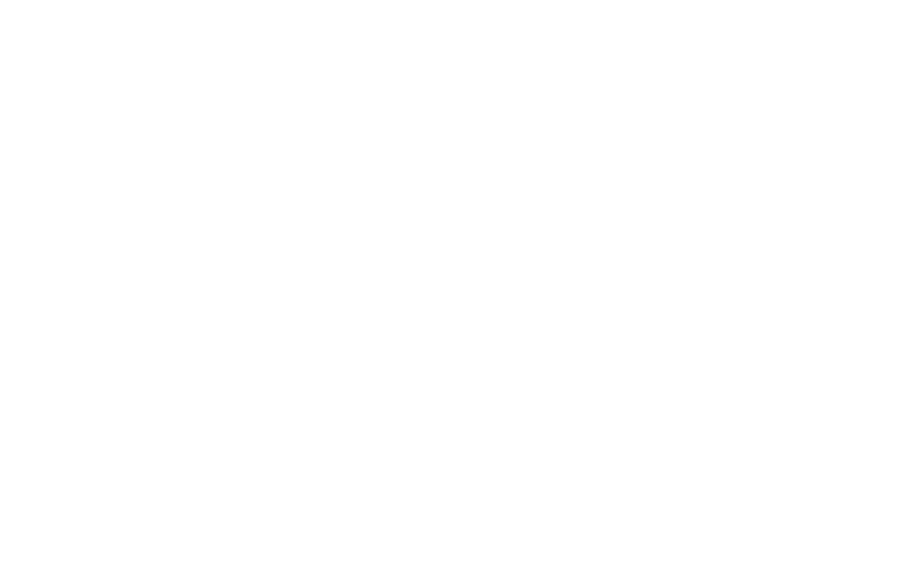
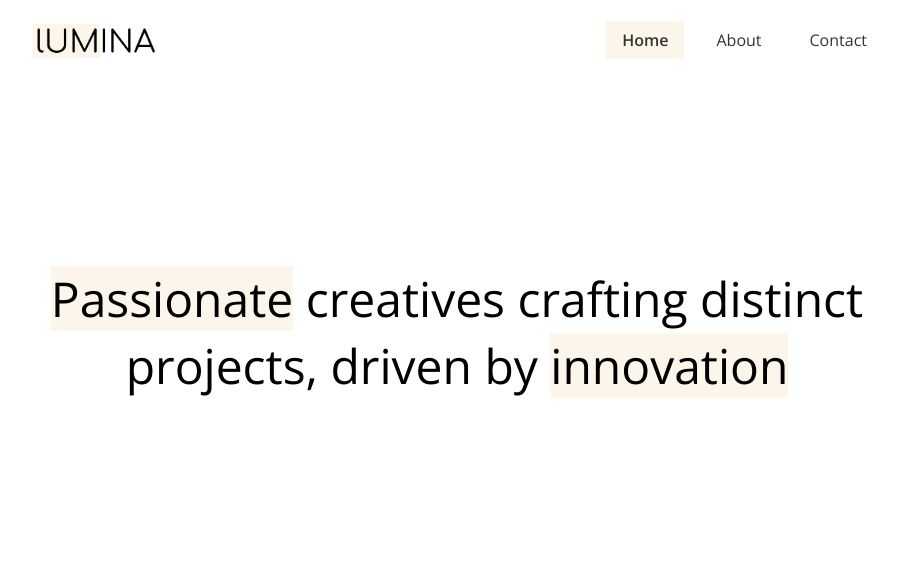
Before and after one commit to rasangelie/lumina-creative, a plain HTML site: page index.html in a window 1280 px wide. Shown: the whole page, without its empty margins (183-1081 px from the left). Drawn offline with nearby package versions, Linux system fonts and the light colour scheme.

Commit message:
feat: add header and section

```diff
--- a/css/styles.css
+++ b/css/styles.css
@@ -2,6 +2,13 @@
   margin: 0;
   padding: 0;
   box-sizing: border-box;
+}
+
+:root {
+  --primary-color: #fcf5e9;
+  --container-normal: 1100px;
+  --container-wide: 1400px;
+  --container-narrow: 900px;
 }
 
 body {
@@ -21,3 +28,88 @@
 img {
   max-width: 100%;
 }
+
+/*Utility Classes*/
+.bg-primary {
+  background: var(--primary-color);
+}
+
+/*Container*/
+.container {
+  max-width: var(--container-normal);
+  margin: 0 auto;
+  padding: 0 1.5rem;
+  /* background-color: aqua; */
+}
+
+.container-lg {
+  max-width: var(--container-wide);
+}
+
+.container-sm {
+  max-width: var(--container-narrow);
+}
+
+/* Header */
+
+.header {
+  margin: 1.5rem auto;
+}
+
+.header .logo {
+  width: 130px;
+}
+
+.header .header-flex {
+  display: flex;
+  justify-content: space-between;
+  align-items: center;
+}
+
+.header .main-menu {
+  display: flex;
+  gap: 1rem;
+}
+
+.header .main-menu a {
+  padding: 0.5rem 1rem;
+}
+
+.header .main-menu a:hover {
+  background: var(--primary-color);
+}
+
+.current {
+  background: var(--primary-color);
+  font-weight: 600;
+}
+
+/*Hero*/
+.hero {
+  height: 500px;
+  display: flex;
+  justify-content: center;
+  align-items: center;
+  text-align: center;
+}
+
+.hero h2 {
+  font-weight: 400;
+  font-size: 3rem;
+  line-height: 1.4;
+}
+
+/* Media Queries*/
+
+@media (max-width: 768px) {
+  .header .header-flex {
+    flex-direction: column;
+    gap: 1.5rem;
+  }
+  .hero {
+    height: 300px;
+  }
+  .hero h2 {
+    font-size: 1.8rem;
+  }
+}
--- a/index.html
+++ b/index.html
@@ -20,5 +20,28 @@
     <link rel="icon" href="images/favicon.ico" />
     <title>Lumina Creative</title>
   </head>
-  <body></body>
+  <body>
+    <header class="header">
+      <div class="container header-flex container-sm">
+        <img src="images/logo.png" alt="Lumina Creative" class="logo" />
+        <ul class="main-menu">
+          <li><a class="current" href="index.html">Home</a></li>
+          <li><a href="about.html">About</a></li>
+          <li><a href="contact.html">Contact</a></li>
+        </ul>
+      </div>
+    </header>
+
+    <section class="hero">
+      <div class="container container-sm">
+        <!-- <h1>
+          Passionate creatives crafting distinct projects, driven by innovation.
+        </h1> -->
+        <h2>
+          <span class="bg-primary">Passionate</span> creatives crafting distinct
+          projects, driven by <span class="bg-primary">innovation</span>
+        </h2>
+      </div>
+    </section>
+  </body>
 </html>
```
